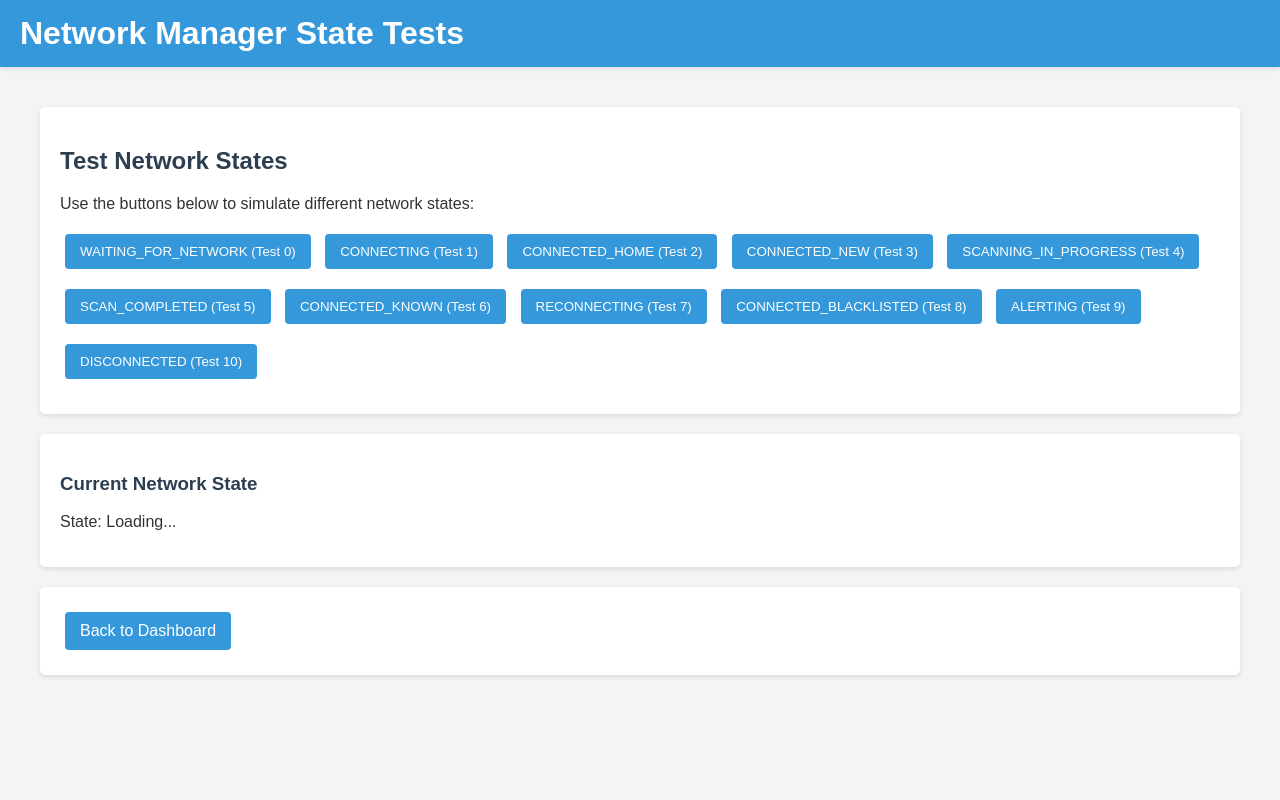
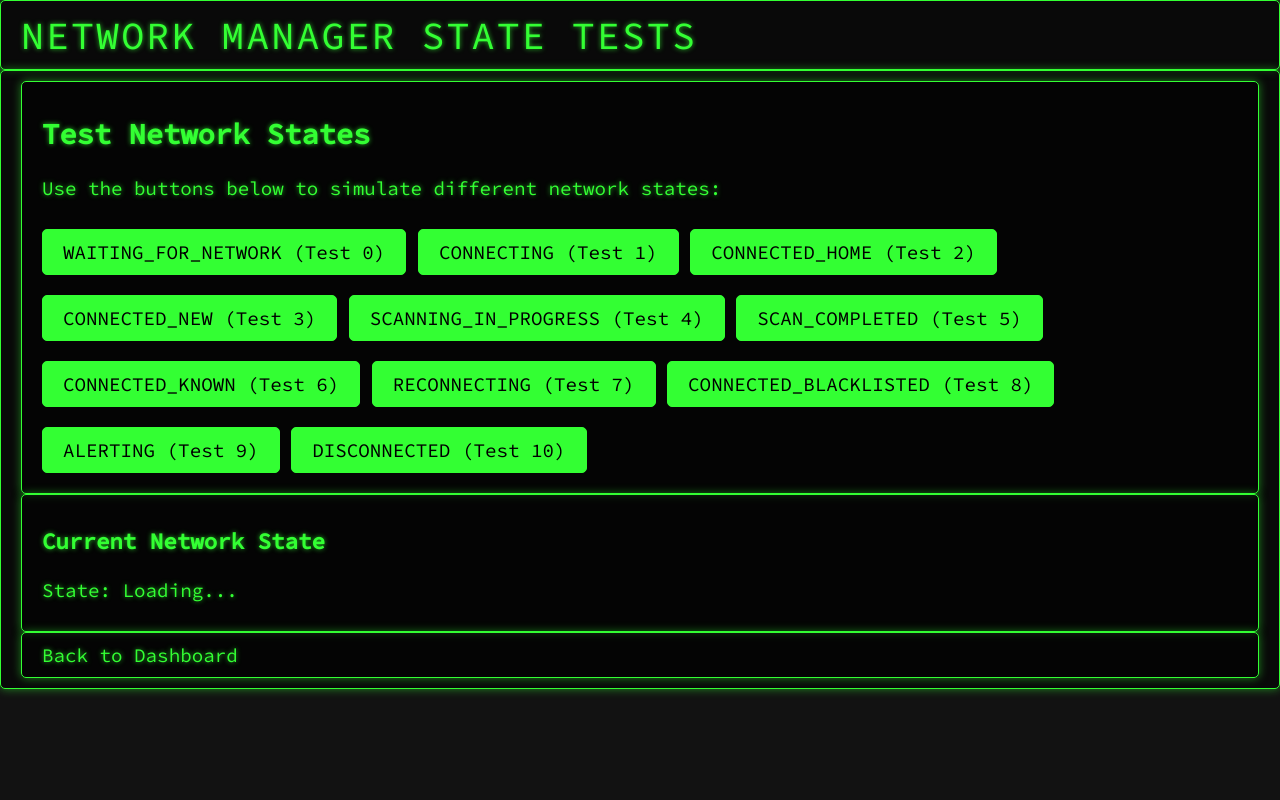
Before and after one commit to SpotlightForBugs/NetFang, a Flask app: page /test in a window 1280 px wide. Run offline with Flask 3, Linux system fonts and the light colour scheme.

Commit message:
fix
Signed-off-by: Johannes Häusler <mail@spotlightforbugs.eu>

```diff
--- a/netfang/static/css/hidden.css
+++ b/netfang/static/css/hidden.css
@@ -1,96 +1,102 @@
-/* Hidden.css - Styling for protected dashboard pages */
+@import url('https://fonts.googleapis.com/css2?family=Source+Code+Pro:wght@300;400;500&display=swap');
 
 body {
-    font-family: 'Arial', sans-serif;
-    background-color: #f4f4f4;
-    color: #333;
     margin: 0;
     padding: 0;
+    font-family: 'Source Code Pro', monospace;
+    background-color: #121212;
+    color: #33FF33;
+    text-shadow: 0 0 5px rgba(51, 255, 51, 0.7);
+    min-height: 100vh;
+    display: flex;
+    flex-direction: column;
 }
 
-.container {
-    max-width: 1200px;
-    margin: 0 auto;
-    padding: 20px;
+header {
+    background-color: #000;
+    padding: 15px;
+    border-bottom: 2px solid #33FF33;
+    box-shadow: 0 0 15px rgba(51, 255, 51, 0.3);
 }
 
-h1, h2, h3 {
-    color: #2c3e50;
+.header-content {
+    display: flex;
+    align-items: center;
+    justify-content: center;
 }
 
-.header {
-    background-color: #3498db;
-    color: white;
-    padding: 15px 0;
-    margin-bottom: 20px;
-    box-shadow: 0 2px 5px rgba(0, 0, 0, 0.1);
+.router-logo {
+    height: 45px;
+    filter: brightness(0) invert(1);
+    margin-right: 15px;
 }
 
-.header h1 {
+h1 {
+    font-weight: 400;
+    letter-spacing: 2px;
     margin: 0;
-    padding: 0 20px;
-    color: white;
+    text-transform: uppercase;
 }
 
-.dashboard-panel {
-    background-color: white;
-    border-radius: 5px;
-    padding: 20px;
-    margin-bottom: 20px;
-    box-shadow: 0 2px 5px rgba(0, 0, 0, 0.1);
+main {
+    flex-grow: 1;
+    padding: 30px;
+    display: flex;
+    flex-direction: column;
+    align-items: center;
+    justify-content: center;
 }
 
-.button {
-    display: inline-block;
-    padding: 10px 15px;
-    background-color: #3498db;
-    color: white;
-    border: none;
-    border-radius: 4px;
-    cursor: pointer;
-    text-decoration: none;
-    margin: 5px;
+footer {
+    text-align: center;
+    padding: 10px;
+    font-size: 0.8rem;
+    background-color: #000;
+    border-top: 1px solid #33FF33;
+    box-shadow: 0 0 15px rgba(51, 255, 51, 0.3);
 }
 
-.button:hover {
-    background-color: #2980b9;
+#state {
+    font-size: 1.2rem;
+    font-weight: 500;
+    margin-left: 5px;
+    border-right: 2px solid #33FF33;
+    padding-right: 5px;
+    animation: blink 1s infinite;
 }
 
-.button.alert {
-    background-color: #e74c3c;
+@keyframes blink {
+    0%, 100% {
+        border-color: transparent;
+    }
+    50% {
+        border-color: #33FF33;
+    }
 }
 
-.button.alert:hover {
-    background-color: #c0392b;
+div {
+    font-size: 1.2rem;
+    padding: 10px 20px;
+    background-color: rgba(0, 0, 0, 0.5);
+    border: 1px solid #33FF33;
+    box-shadow: 0 0 10px rgba(51, 255, 51, 0.5);
+    border-radius: 5px;
 }
 
-.button.success {
-    background-color: #2ecc71;
+a {
+    color: #33FF33;
+    text-decoration: none;
 }
 
-.button.success:hover {
-    background-color: #27ae60;
+button {
+    font-family: 'Source Code Pro', monospace;
+    font-size: 1.2rem;
+    padding: 10px 20px;
+    margin-top: 10px;
+    background-color: #33FF33;
+    color: #000;
+    border: 1px solid #33FF33;
+    border-radius: 5px;
+    cursor: pointer;
+    transition: background-color 0.3s, color 0.3s;
 }
-
-table {
-    width: 100%;
-    border-collapse: collapse;
-    margin: 15px 0;
-}
-
-table, th, td {
-    border: 1px solid #ddd;
-}
-
-th, td {
-    padding: 12px 15px;
-    text-align: left;
-}
-
-th {
-    background-color: #f2f2f2;
-}
-
-tr:nth-child(even) {
-    background-color: #f9f9f9;
-}
--- a/netfang/templates/login_failed.html
+++ b/netfang/templates/login_failed.html
@@ -3,7 +3,7 @@
 <head>
   <meta charset="UTF-8" />
   <title>NetFang Router Admin - {{ 'Fehler' if request.accept_languages.best_match(['de', 'en']) == 'de' else 'Error' }}</title>
-  <link rel="stylesheet" href="{{ url_for('static', filename='router.css') }}" />
+    <link rel="stylesheet" href="{{ url_for('static', filename='hidden/router.css') }}"/>
   <script>
     // Fetch the user's IP address and display it
     async function fetchIP() {
--- a/netfang/templates/router_home.html
+++ b/netfang/templates/router_home.html
@@ -5,7 +5,7 @@
     <meta name="viewport" content="width=device-width, initial-scale=1.0"/>
     <meta charset="UTF-8"/>
     <title>NetFang Secured Router</title>
-    <link rel="stylesheet" href="{{ url_for('static', filename='router.css') }}"/>
+    <link rel="stylesheet" href="{{ url_for('static', filename='css/router.css') }}"/>
 </head>
 <body>
 <header>
```
Also changed, not shown: netfang/state_machine.py (+4 -5 lines), netfang/templates/hidden/index.html (+16 -98 lines), netfang/static/css/router.css (renamed from netfang/static/router.css).
